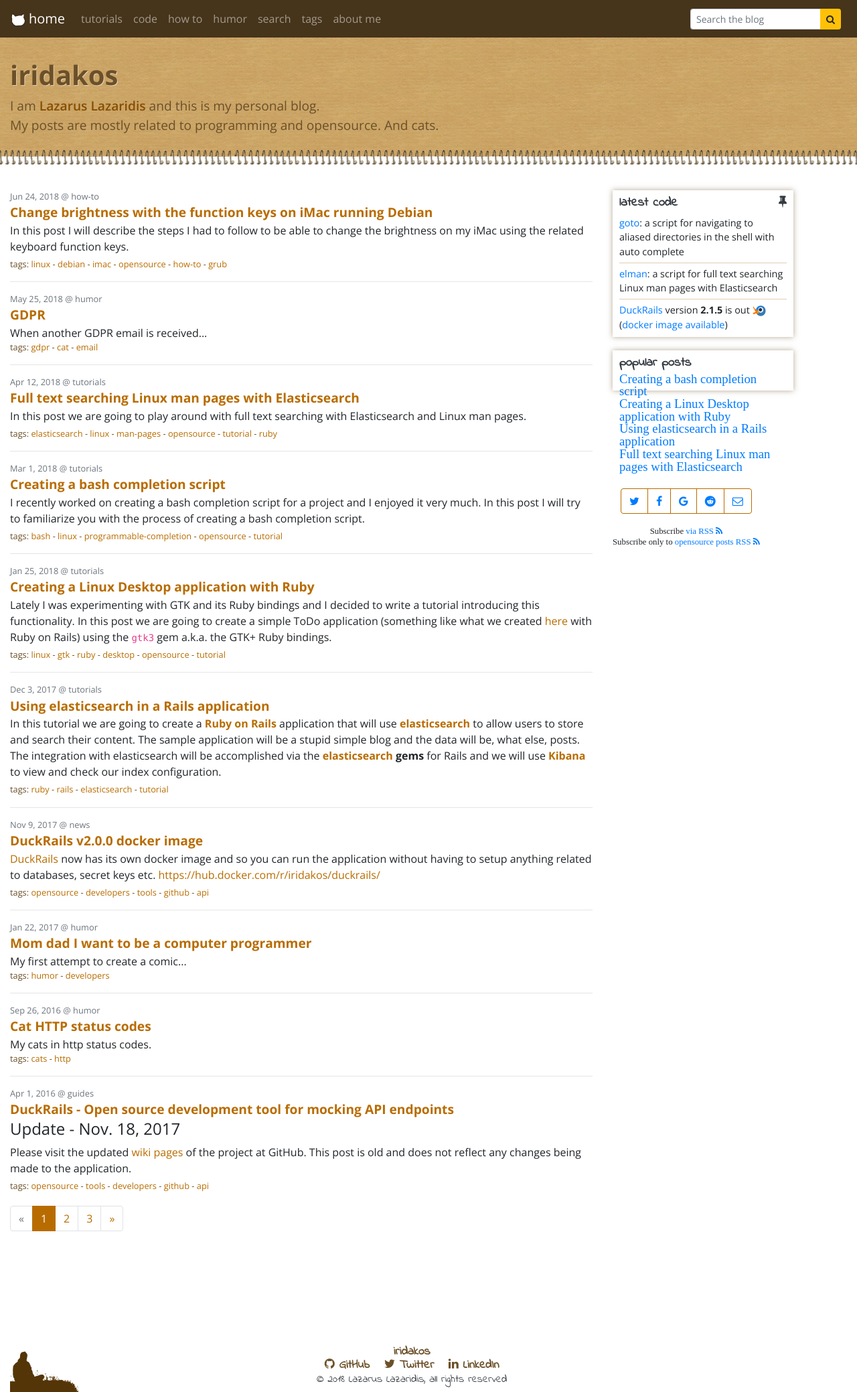
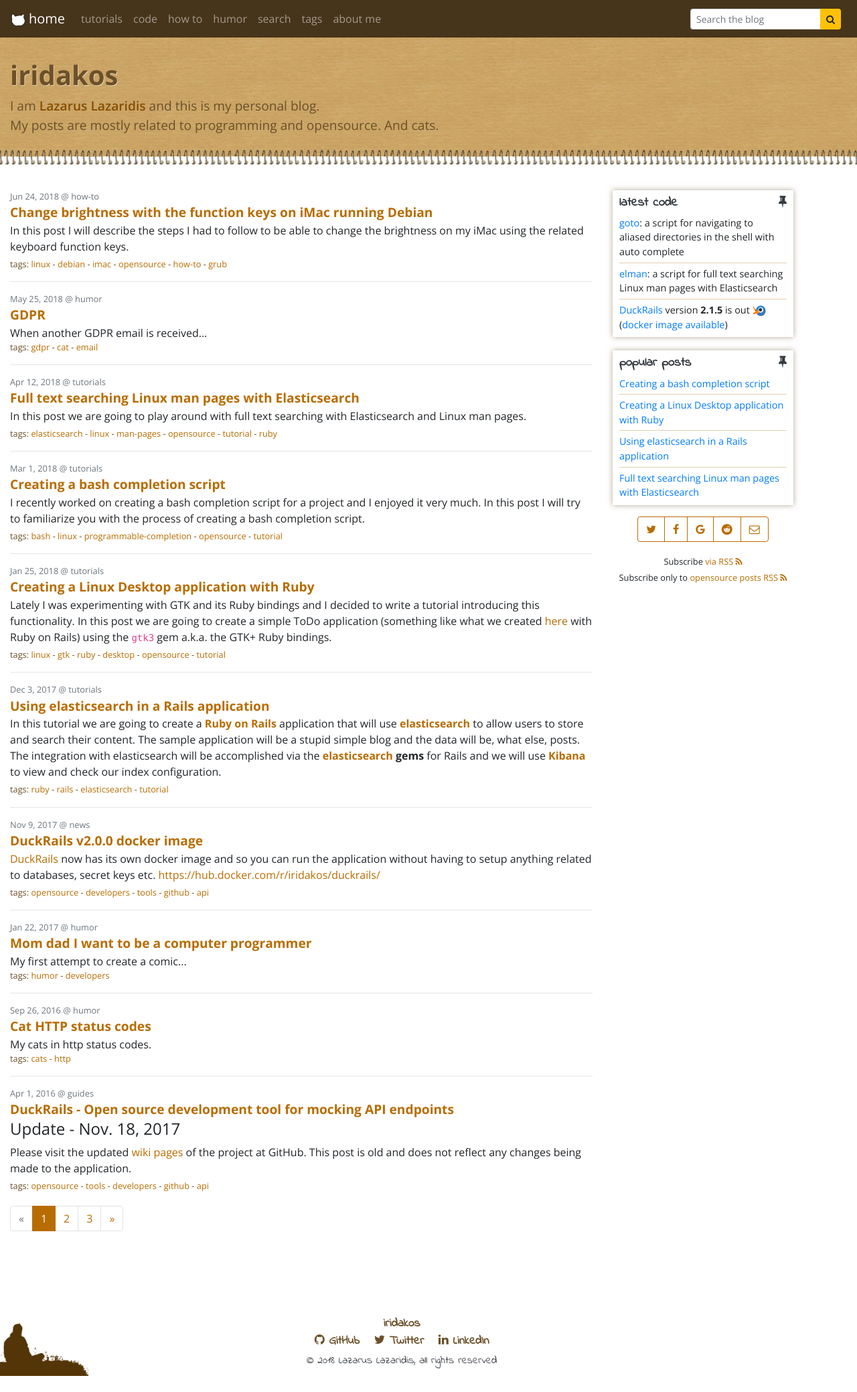
Before and after one commit to iridakos/iridakos.github.io, a Jekyll site: the page built from index.html, in a window 1280 px wide. Shown: the whole page at 67% size. Built offline with Jekyll 4.4.1, drawn with Linux system fonts in a browser that asks for light colours; nearby versions of some CDN libraries; the list of posts is cut into pages by our own code; comment, search, counter and statistics services are not loaded; after the commit the page ends 2054 px from its top, so only the background shows below that.

Commit message:
Update popular_posts.html

```diff
--- a/_includes/popular_posts.html
+++ b/_includes/popular_posts.html
@@ -3,7 +3,7 @@
     popular posts
 
     <div class="float-right">
-      <i class="fa fa-thumb-tack></i>
+      <i class="fa fa-thumb-tack"></i>
     </div>
   </div>
 
```
